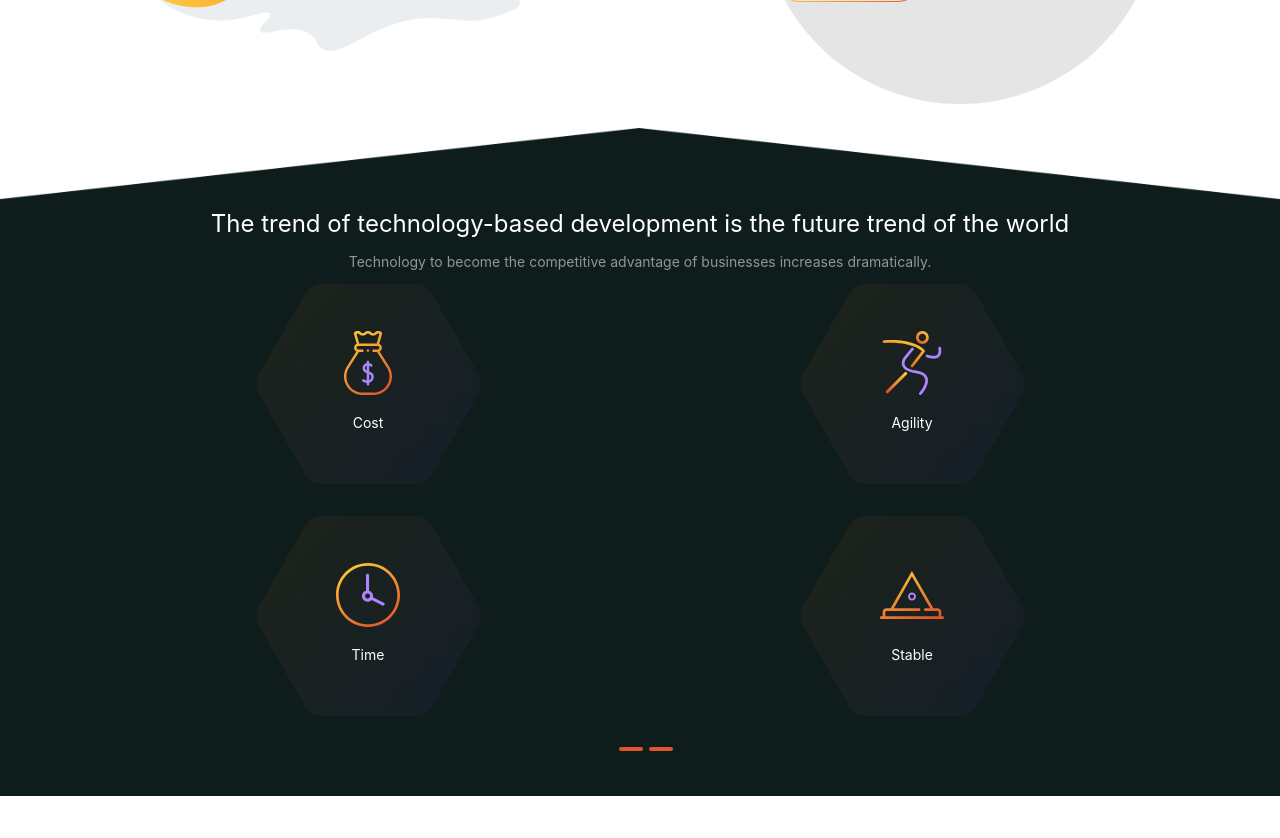
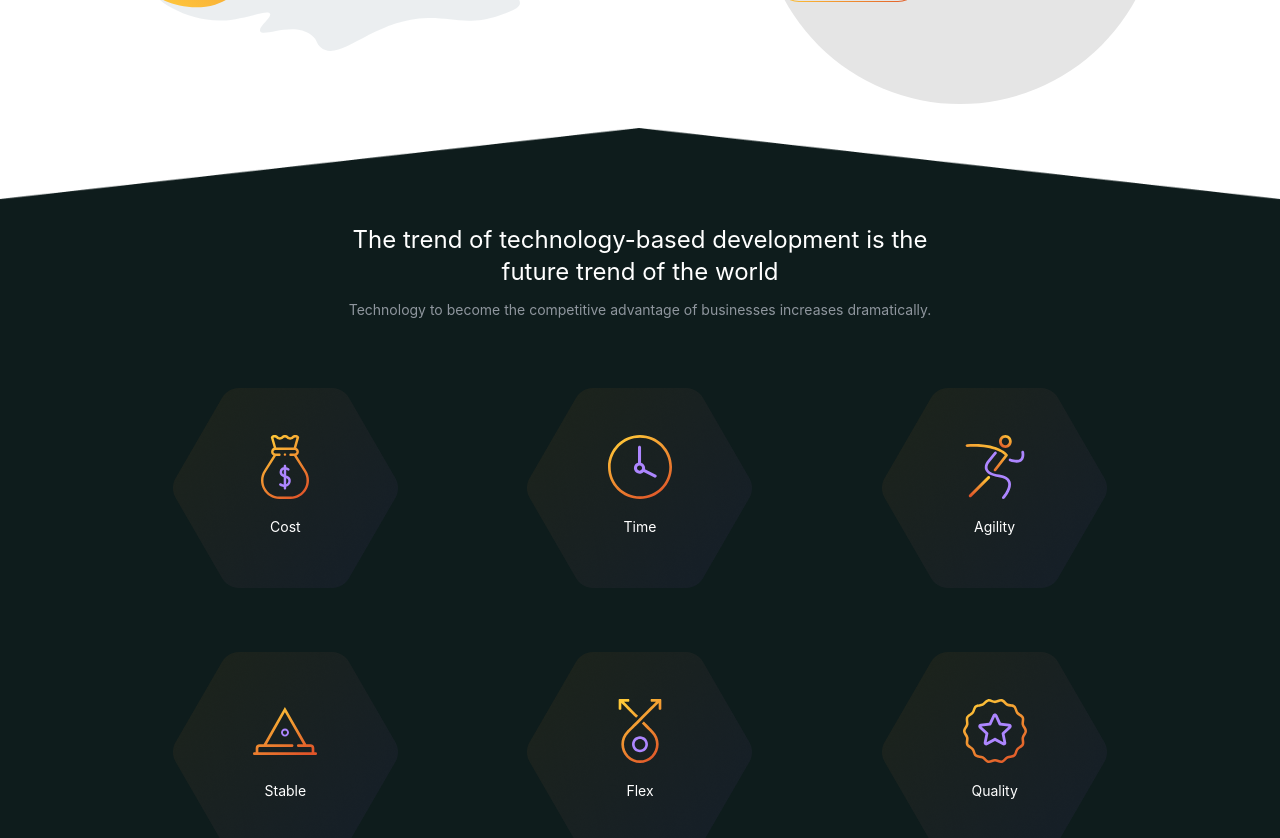
Before and after one commit to sphinx-software/sphinx-website-nextjs, a Next.js app: page / in a window 1280 px wide. Shown: the part 400-1238 px from the top of the page. Before the commit the page ends 1196 px from the top, so only its background shows below. Built offline with nearby package versions, Linux system fonts and the light colour scheme; a web font is replaced by a local one.

Commit message:
implement done section 2

```diff
--- a/components/Home/CompanyTendency/CompanyStrengths.tsx
+++ b/components/Home/CompanyTendency/CompanyStrengths.tsx
@@ -15,7 +15,7 @@ declare type Strength = {
   icon: any
   text: string
 }
-const configScreenSm = [
+const configs = [
   [
     { icon: iconsCost, text: 'Cost' },
     { icon: iconTime, text: 'Time' }
@@ -88,15 +88,26 @@ const settings = {
 const CompanyStrengths: FC = () => {
   return (
     <>
-      <Slider {...settings}>
-        {configScreenSm.map((strengths, index) => (
-          <DoubleStrength
+      <div className='block md:hidden'>
+        <Slider {...settings}>
+          {configs.map((strengths, index) => (
+            <DoubleStrength
+              key={index}
+              strength1={strengths[0]}
+              strength2={strengths[1]}
+            />
+          ))}
+        </Slider>
+      </div>
+      <div className='hidden md:grid grid-cols-3 gap-y-16 mt-14 grid-flow-row place-items-center'>
+        {configs.flat().map((strength, index) => (
+          <CompanyStrength
+            icon={strength.icon}
+            text={strength.text}
             key={index}
-            strength1={strengths[0]}
-            strength2={strengths[1]}
           />
         ))}
-      </Slider>
+      </div>
     </>
   )
 }
--- a/components/Home/CompanyTendency/CompanyTendency.tsx
+++ b/components/Home/CompanyTendency/CompanyTendency.tsx
@@ -5,8 +5,9 @@ const CompanyTendency: FunctionComponent = () => {
   return (
     <div
       style={{ backgroundImage: "url('/companyTendencyBg.png')" }}
-      className='w-full bg-cover px-3 py-20 md:px-24'
+      className='bg-cover bg-top px-3 py-24'
     >
+      <div className='text-center mx-auto w-full md:w-2/3 xl:w-1/2'>
         <h2 className='text-white font-normal text-2xl text-center leading-8'>
           The trend of technology-based development is the future trend of the
           world
@@ -15,8 +16,8 @@ const CompanyTendency: FunctionComponent = () => {
           Technology to become the competitive advantage of businesses increases
           dramatically.
         </h3>
-
-      <div>
+      </div>
+      <div className='px-0 lg:px-24'>
         <CompanyStrength />
       </div>
     </div>
```
Lines whose indentation alone changed are shown as unchanged.
